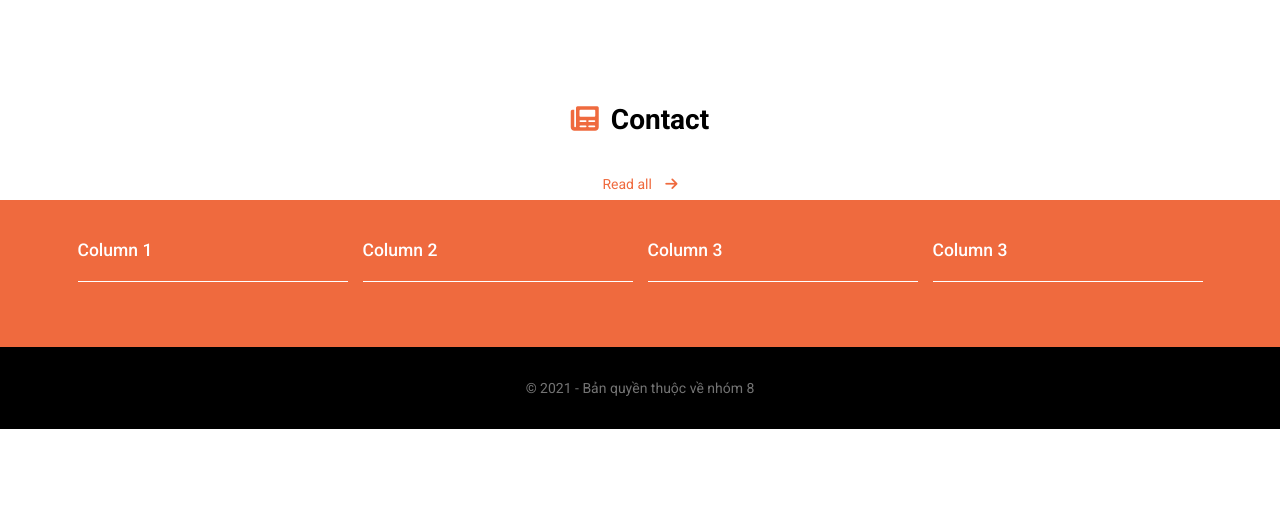
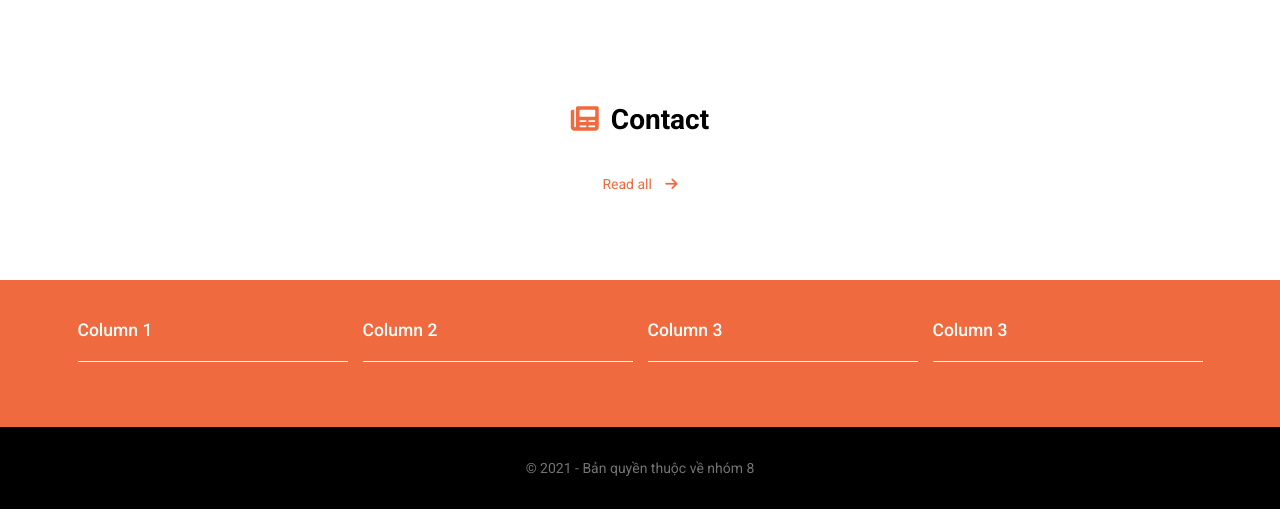
Before and after one commit to catp3rson/web-assignment, a PHP site: page / in a window 1280 px wide. Shown: the part 827-1336 px from the top of the page. Before the commit the page ends 1256 px from the top, so only its background shows below. Run offline with PHP 8.4, Linux system fonts and the light colour scheme; some libraries are stand-ins or nearby versions.

Commit message:
UI icon title

```diff
--- a/FrontEnd/assets/css/main.css
+++ b/FrontEnd/assets/css/main.css
@@ -351,7 +351,9 @@
     font-size: 14px;
 }
 
-
+.footer{
+    margin-top: var(--header-height)
+}
 .footer__content{
     color: var(--white);
     /* background-image: url(/assets/images/footer-desktop.727f3a2.png); */
--- a/FrontEnd/index.html
+++ b/FrontEnd/index.html
@@ -4,7 +4,8 @@
     <meta charset="UTF-8">
     <meta http-equiv="X-UA-Compatible" content="IE=edge">
     <meta name="viewport" content="width=device-width, initial-scale=1.0">
-    <title>Document</title>
+    <title>EDUBK</title>
+    <link rel="icon" href="./assets/images/LOGO.png" type="image/x-icon" />
     <link rel="stylesheet" href="./assets/css/base.css">
     <link rel="stylesheet" href="./assets/css/main.css">
     <link rel="stylesheet" href="https://maxcdn.bootstrapcdn.com/bootstrap/4.5.2/css/bootstrap.min.css">
@@ -32,7 +33,7 @@
                             </li>
 
                             <li class="header__nav-item">
-                                <a href="#courses" class="header__nav-item--link">COURSES</a>
+                                <a href="#courses" class="header__nav-item--link">COURSE</a>
                             </li>
 
                             <li class="header__nav-item">
```
Also changed, not shown: 1 other file.
